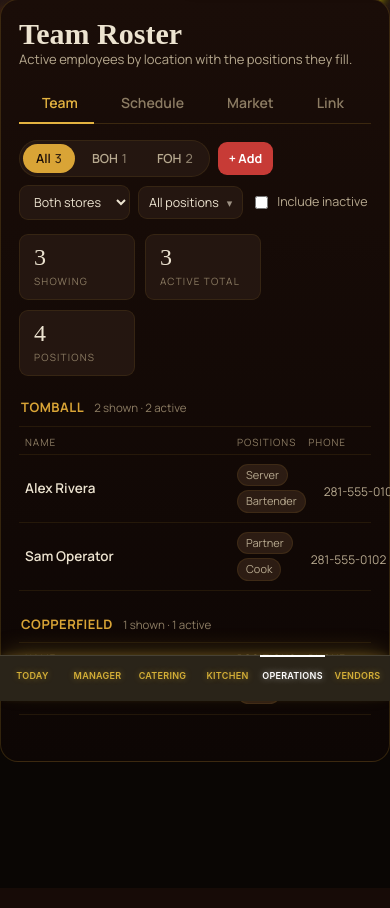
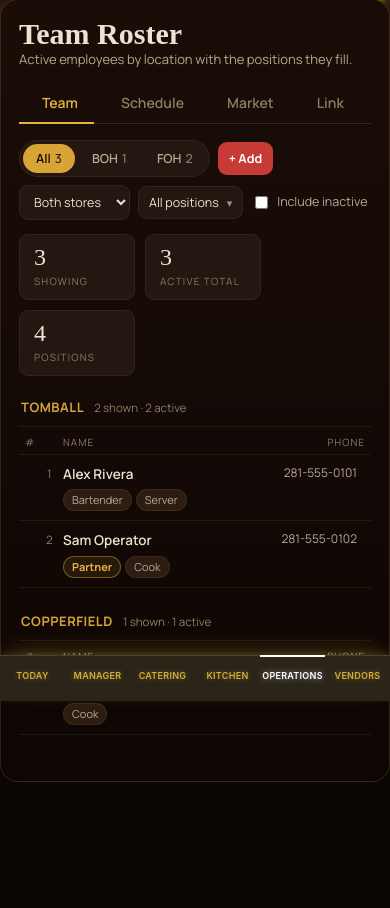
Before and after one commit to samsahragard/cenas-ezlive, a Python web app: template app/templates/team_workspace.html in a window 390 px wide; the page is wider, and only the part inside the window is pictured. Shown: the part 143-1051 px from the top of that part. Run offline with Jinja, Linux system fonts and the light colour scheme; the template is opened without the code that fills it, so the values that code supplies are empty; some libraries are stand-ins or nearby versions.

Commit message:
Team Roster: number + organize rows (#2806) + dark-theme the availability editor (#2808)
#2806 -- rows now lead with a row number; each person's name + position chips
stack in one column with the phone locked to its own right-aligned column, so
position chips can never push the phone numbers out of line (the misalignment
Sam flagged in #2807). Positions sort leadership-first then alphabetical,
leadership chips get the gold style, and people with none show a faint
"No positions yet" placeholder.

#2808 -- the availability editor was rendering native time inputs as bright
white boxes against the dark panel. Restyled into a Day | Start | End | clear
grid with color-scheme:dark inputs (dark fields, cream text, gold-tinted clock
picker) + a per-day "x" to clear a day. Matches the warm dark theme now.

Verified in Chromium: 8 rows numbered 1-8, gold chips on FOH Manager/GM, 14
dark time inputs (bg #1a0d08), zero JS errors.

Co-Authored-By: Claude Opus 4.8 <noreply@anthropic.com>

```diff
--- a/app/templates/team_workspace.html
+++ b/app/templates/team_workspace.html
@@ -143,7 +143,8 @@
   .tws-empty { padding: 26px; text-align: center; color: var(--tws-cream-meta); font-size: 13px; }
 
   /* click-to-edit roster rows (roster-edit branch) */
-  .tws-colhead.editable, .tws-row.editable { grid-template-columns: 200px 1fr 150px; }
+  .tws-colhead.editable { grid-template-columns: 28px 1fr auto; gap: 10px; }
+  .tws-row.editable { grid-template-columns: 28px 1fr auto; gap: 10px; align-items: start; }
   .tws-row.editable { cursor: pointer; transition: background .12s; }
   .tws-row.editable:hover { background: var(--tws-card); }
   .tws-row.editable.open { background: var(--tws-card); border-bottom-color: transparent; }
@@ -175,6 +176,25 @@
   .tws-resetbtn:disabled { opacity: .55; cursor: default; }
   .tws-resetbtn.danger { color: #ff7a7a; border-color: rgba(255,122,122,.38); }
   .tws-resetbtn.danger:hover { border-color: rgba(255,122,122,.7); background: rgba(255,122,122,.10); }
+  /* Availability editor -- dark-themed time grid (Sam #2808): native time inputs
+     were rendering as bright white boxes against the dark panel. color-scheme:dark
+     makes the picker dark; the indicator filter tints the clock icon gold. */
+  .tws-avail { display: flex; flex-direction: column; gap: 6px; margin-top: 2px; }
+  .tws-avail-head { display: grid; grid-template-columns: 44px 1fr 1fr 24px; gap: 8px; font-size: 9.5px; letter-spacing: .07em; text-transform: uppercase; color: var(--tws-cream-meta); padding: 0 2px 2px; }
+  .tws-avail-row { display: grid; grid-template-columns: 44px 1fr 1fr 24px; gap: 8px; align-items: center; }
+  .tws-avail-day { font-size: 12px; font-weight: 600; color: var(--tws-cream-dim); }
+  .tws-avail-time { width: 100%; font-family: inherit; font-size: 13px; color: var(--tws-cream); background: var(--tws-bg); border: 1px solid var(--tws-border-soft); border-radius: var(--tws-radius-sm); padding: 7px 8px; color-scheme: dark; }
+  .tws-avail-time:focus { outline: none; border-color: var(--tws-gold); }
+  .tws-avail-time::-webkit-calendar-picker-indicator { filter: invert(.75) sepia(.6) saturate(4) hue-rotate(2deg); opacity: .85; cursor: pointer; }
+  .tws-avail-clear { font-family: inherit; font-size: 17px; line-height: 1; color: var(--tws-cream-meta); background: transparent; border: 0; cursor: pointer; padding: 0; border-radius: 4px; }
+  .tws-avail-clear:hover { color: var(--tws-red); }
+  /* Roster rows (Sam #2806): # | name+positions stacked | phone (right, own column). */
+  .tws-rnum { font-size: 11.5px; color: var(--tws-cream-meta); font-variant-numeric: tabular-nums; text-align: right; padding-top: 1px; }
+  .tws-namecell { min-width: 0; }
+  .tws-namecell .tws-poschips { margin-top: 5px; }
+  .tws-phonecell { display: inline-flex; align-items: center; gap: 2px; justify-self: end; white-space: nowrap; }
+  .tws-ph-h { text-align: right; }
+  .tws-nopos { font-size: 11px; font-style: italic; color: var(--tws-cream-meta); opacity: .7; }
   /* Link tab (Sam #2629): two-column Cena | Toast match list */
   .tws-link-head { display: grid; grid-template-columns: 1fr 1fr; gap: 12px; padding: 4px 4px 8px; font-size: 11px; letter-spacing: .09em; text-transform: uppercase; color: var(--tws-gold); font-weight: 700; }
   .tws-link-rows { display: flex; flex-direction: column; }
@@ -653,22 +673,31 @@
       if (!s.employees || !s.employees.length) return;
       html += '<div class="tws-store"><div class="tws-store-head"><span class="tws-store-name">' + esc(s.label) + '</span>' +
               '<span class="tws-store-meta">' + (s.shown != null ? s.shown : s.employees.length) + ' shown &middot; ' + (s.active != null ? s.active : "") + ' active</span></div>' +
-              '<div class="tws-colhead editable"><span>Name</span><span>Positions</span><span>Phone</span></div>';
-      s.employees.forEach(function (e) {
-        var chips = (e.positions || []).map(function (p) { return '<span class="tws-chip">' + esc(p.name) + '</span>'; }).join("");
-        // Access-role pill removed (Sam #2582): permissions follow the POSITION now,
-        // so the old login-role badge was legacy + redundant -- positions only.
+              '<div class="tws-colhead editable"><span>#</span><span>Name</span><span class="tws-ph-h">Phone</span></div>';
+      s.employees.forEach(function (e, i) {
+        // positions: leadership/role chips first, then alpha -- a consistent order
+        // so the column reads cleanly (Sam #2806); role chips get the gold style.
+        var poss = (e.positions || []).slice().sort(function (a, b) {
+          var ar = isRolePos(a.name) ? 0 : 1, br = isRolePos(b.name) ? 0 : 1;
+          return ar - br || String(a.name || "").localeCompare(String(b.name || ""));
+        });
+        var chips = poss.length
+          ? poss.map(function (p) { return '<span class="tws-chip' + (isRolePos(p.name) ? ' role' : '') + '">' + esc(p.name) + '</span>'; }).join("")
+          : '<span class="tws-nopos">No positions yet</span>';
+        // Access-role pill removed (Sam #2582): permissions follow the POSITION now.
         var ph = (e.phone || "").trim();
         var phHtml = ph
           ? '<span class="tws-phone"><i class="ti ti-phone"></i>' + esc(ph) + '</span>'
           : '<span class="tws-phone none">No phone</span>';
-        // data-emp carries the full record so the panel prefills/pre-checks from
-        // the row's own data (no extra fetch). store_key on the row = canonical.
+        // Row = [#] [name + positions stacked] [phone, right-aligned + caret]. Phone
+        // sits in its own auto column so position chips can never push it out of
+        // alignment (Sam #2806/#2807). data-emp carries the full record.
         html += '<div class="tws-row editable' + (e.active ? "" : " inactive") + '" data-emp-row="' + e.id + '"' +
                 ' data-emp="' + esc(JSON.stringify(e)) + '">' +
-                '<div class="tws-name">' + esc(e.full_name) + '</div>' +
-                '<div class="tws-poschips">' + chips + '</div>' +
-                '<div>' + phHtml + '<span class="caret ti ti-chevron-down"></span></div>' +
+                '<div class="tws-rnum">' + (i + 1) + '</div>' +
+                '<div class="tws-namecell"><div class="tws-name">' + esc(e.full_name) + '</div>' +
+                  '<div class="tws-poschips">' + chips + '</div></div>' +
+                '<div class="tws-phonecell">' + phHtml + '<span class="caret ti ti-chevron-down"></span></div>' +
                 '</div>' +
                 '<div class="tws-edit" data-emp-edit="' + e.id + '"></div>';
       });
@@ -1104,6 +1133,11 @@
   // weekday labels -> day_of_week 0..6 (Mon..Sun) for the availability editor
   var AVAIL_DAYS = ["Mon", "Tue", "Wed", "Thu", "Fri", "Sat", "Sun"];
 
+  // A position counts as "leadership" -> gold chip + sorts first in the roster.
+  function isRolePos(name) {
+    return /manager|\bgm\b|\blead\b|shift ?lead|team ?lead|partner|corporate|director|owner|supervisor/i.test(name || "");
+  }
+
   function buildEditPanel(emp) {
     var canAssign = false;
     try { canAssign = JSON.parse((document.getElementById("tws-addable") || {}).textContent || "[]").length > 0; } catch (e) {}
@@ -1131,14 +1165,18 @@
         (canAssign ? '<div class="tws-edit-row"><button class="tws-save" data-act="save-assign" type="button">Save positions</button>' +
           '<span class="tws-edit-msg" data-msg="assign"></span></div>' : '') +
       '</div>' +
-      // 4) AVAILABILITY
+      // 4) AVAILABILITY -- dark-themed grid: Day | Start | End | clear (Sam #2808)
       '<div class="tws-edit-sec"><h4>Availability</h4>' +
-        '<p class="tws-edit-hint">Set when this person is available each week; it feeds the schedule.</p>' +
-        AVAIL_DAYS.map(function (label, n) {
-          return '<div class="tws-edit-row"><span>' + esc(label) + '</span>' +
-            '<input type="time" data-avail-day="' + n + '" data-avail-field="start">' +
-            '<input type="time" data-avail-day="' + n + '" data-avail-field="end"></div>';
-        }).join("") +
+        '<p class="tws-edit-hint">Set when this person is available each week; it feeds the schedule. Leave a day blank to mark it unavailable.</p>' +
+        '<div class="tws-avail">' +
+          '<div class="tws-avail-head"><span></span><span>Start</span><span>End</span><span></span></div>' +
+          AVAIL_DAYS.map(function (label, n) {
+            return '<div class="tws-avail-row"><span class="tws-avail-day">' + esc(label) + '</span>' +
+              '<input class="tws-avail-time" type="time" data-avail-day="' + n + '" data-avail-field="start" aria-label="' + esc(label) + ' start">' +
+              '<input class="tws-avail-time" type="time" data-avail-day="' + n + '" data-avail-field="end" aria-label="' + esc(label) + ' end">' +
+              '<button class="tws-avail-clear" type="button" data-avail-clear="' + n + '" title="Clear ' + esc(label) + '" aria-label="Clear ' + esc(label) + '">&times;</button></div>';
+          }).join("") +
+        '</div>' +
         '<div class="tws-edit-row"><button class="tws-save" data-act="save-availability" type="button">Save availability</button>' +
           '<span class="tws-edit-msg" data-msg="availability"></span></div>' +
       '</div>' +
@@ -1207,6 +1245,16 @@
 
   // section actions (delegated on the roster too)
   elRoster.addEventListener("click", function (ev) {
+    // Availability "clear" (x) button -- it carries no data-act; reset that day.
+    var clr = ev.target.closest("[data-avail-clear]");
+    if (clr) {
+      var ce = clr.closest(".tws-edit"); if (!ce) return;
+      var cd = clr.getAttribute("data-avail-clear");
+      var cs = ce.querySelector('[data-avail-day="' + cd + '"][data-avail-field="start"]');
+      var cen = ce.querySelector('[data-avail-day="' + cd + '"][data-avail-field="end"]');
+      if (cs) cs.value = ""; if (cen) cen.value = "";
+      return;
+    }
     var btn = ev.target.closest("[data-act]");
     if (!btn) return;
     var editEl = btn.closest(".tws-edit");
```
